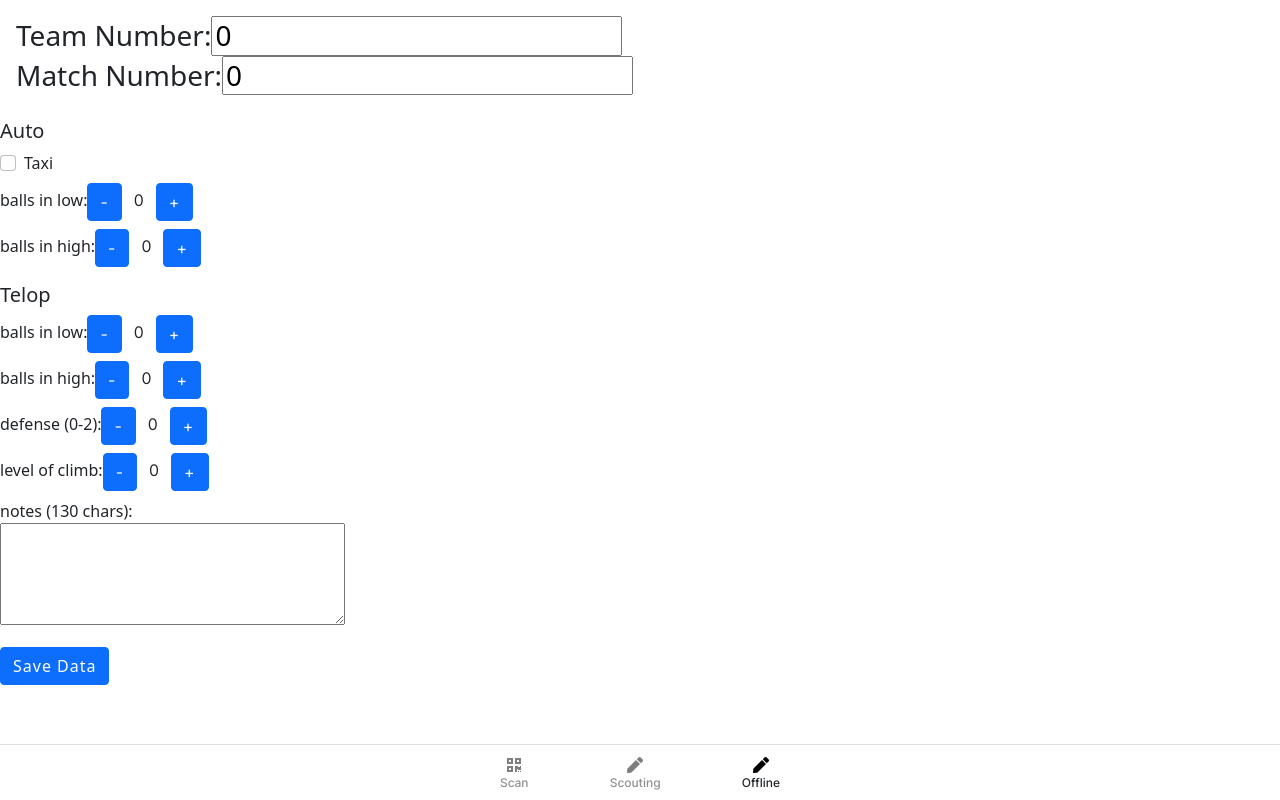
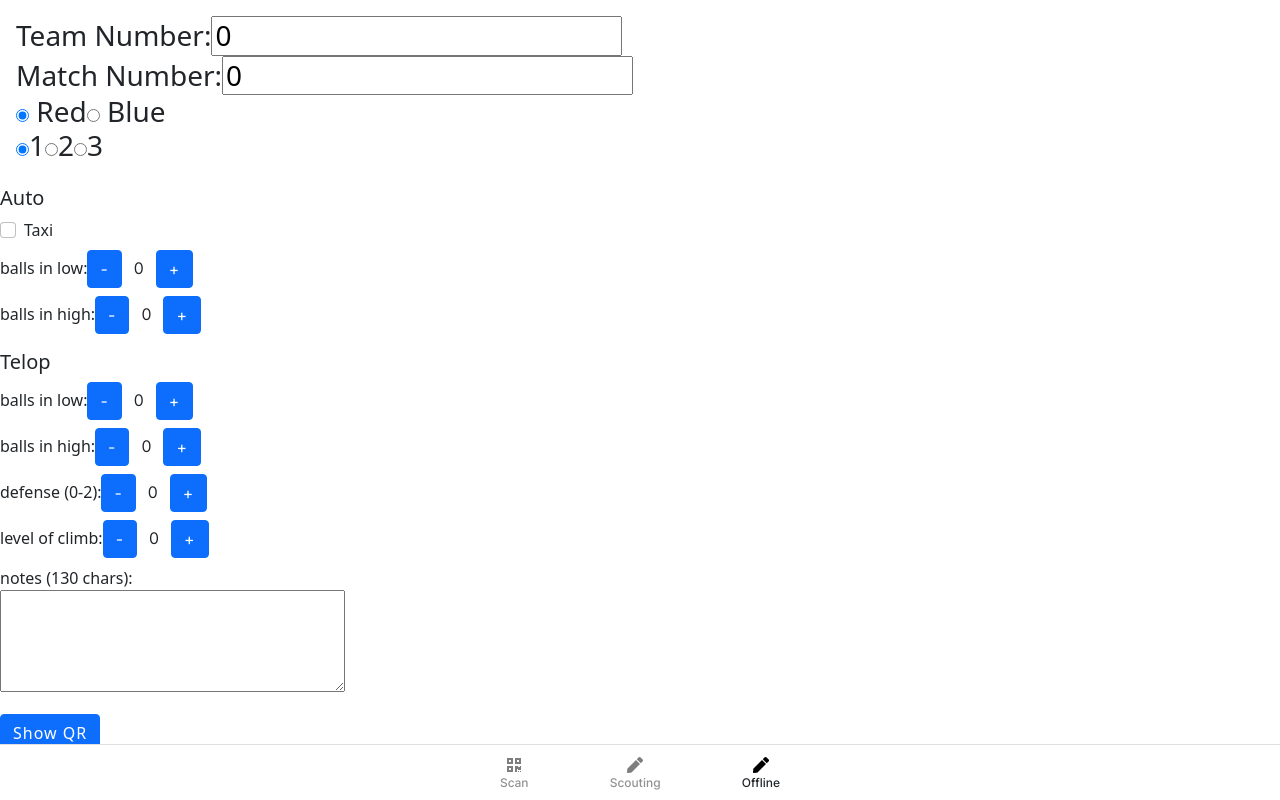
Before and after one commit to FRC-Team-955/955-scouting-pwa, a React (Create React App) app: page /955-scouting-pwa/offline in a window 1280 px wide. Built offline with nearby package versions, Linux system fonts and the light colour scheme.

Commit message:
add offline page qr gen

```diff
--- a/src/pages/offline.tsx
+++ b/src/pages/offline.tsx
@@ -1,8 +1,9 @@
 import { useState } from "react";
 import { storeMatchData } from "../api/local-storage";
 import Nav from "../components/nav";
+import QRCode from "qrcode";
 
-function Offline(){
+function Offline() {
   const [taxi, setTaxi] = useState(false);
   const [autoLow, setAutoLow] = useState(0);
   const [autoHigh, setAutoHigh] = useState(0);
@@ -15,10 +16,27 @@ function Offline(){
   const [matchNumber, setMatchNumber] = useState<number>(0);
   const [color, setColor] = useState<number>(0);
   const [dsNumber, setDsNumber] = useState<number>(0);
+  const [showQR, setShowQR] = useState(false);
+
+  const [qr, setQr] = useState("");
+  async function generateQR(text) {
+    try {
+      setQr(await QRCode.toDataURL(text)); // generates qr image and returns url of image
+    } catch (err) {
+      console.error(err);
+    }
+  }
 
   function storeData() {
+    const id = `${
+      "2022caph_qm" + matchNumber.toString()
+    }-${teamNumber.toString()}*${(matchNumber - 1) * 6 + color + dsNumber}`;
+    generateQR(
+      `${id},${teamNumber},${taxi},${autoLow},${autoHigh},${telopLow},${telopHigh},${defense},${climb}, ${notes}`
+    );
+    setShowQR(true);
     storeMatchData({
-          id: `${'2022caph_qm'+matchNumber.toString()}-${teamNumber.toString()}*${(matchNumber-1) * 6 + 0}`,
+      id,
       teamNumber: teamNumber,
       taxi,
       autoLow,
@@ -31,21 +49,63 @@ function Offline(){
     });
   }
 
-    return(
+  return (
     <div>
       <div>
         <h3 className="card-body">
           <div className="form-group">
             <label htmlFor="highball-telop">Team Number: </label>
             <div className="data-form-inputs" id="highball-telop">
-              <input type="text" value={teamNumber} onChange={(e)=>setTeamNumber(parseInt(e.target.value)||0)}></input>
+              <input
+                type="text"
+                value={teamNumber}
+                onChange={(e) => setTeamNumber(parseInt(e.target.value) || 0)}
+              ></input>
             </div>
           </div>
           <div className="form-group">
             <label htmlFor="highball-telop">Match Number: </label>
             <div className="data-form-inputs" id="highball-telop">
-              <input type="text" value={matchNumber} onChange={(e)=>setMatchNumber(parseInt(e.target.value)||0)}></input>
+              <input
+                type="text"
+                value={matchNumber}
+                onChange={(e) => setMatchNumber(parseInt(e.target.value) || 0)}
+              ></input>
             </div>
+          </div>
+          <div>
+            <input
+              type="radio"
+              onClick={() => setColor(0)}
+              checked={color === 0}
+            />{" "}
+            Red
+            <input
+              type="radio"
+              onClick={() => setColor(3)}
+              checked={color === 3}
+            />{" "}
+            Blue
+          </div>
+          <div>
+            <input
+              type="radio"
+              onClick={() => setDsNumber(0)}
+              checked={dsNumber === 0}
+            />
+            1
+            <input
+              type="radio"
+              onClick={() => setDsNumber(1)}
+              checked={dsNumber === 1}
+            />
+            2
+            <input
+              type="radio"
+              onClick={() => setDsNumber(2)}
+              checked={dsNumber === 2}
+            />
+            3
           </div>
         </h3>
         <form>
@@ -220,7 +280,9 @@ function Offline(){
               <div className="data-form-inputs" id="notes">
                 <textarea
                   value={notes}
-                onChange={(e) => setNotes(e.target.value.replaceAll(",", ";"))}
+                  onChange={(e) =>
+                    setNotes(e.target.value.replaceAll(",", ";"))
+                  }
                   maxLength={130}
                   rows={4}
                   cols={35}
@@ -229,11 +291,32 @@ function Offline(){
             </div>
           </div>
         </form>
-      <button className="btn btn-primary" onClick={storeData}>Save Data</button>
+        <button className="btn btn-primary" onClick={storeData}>
+          Show QR
+        </button>
+        {showQR ? (
+          <div
+            className="qrcard card"
+            style={{ width: "16rem", height: "20rem" }}
+          >
+            <div className="card-body">
+              <svg onClick={() => setShowQR(false)} viewBox="0 0 320 512">
+                <path
+                  fill="currentColor"
+                  d="M310.6 361.4c12.5 12.5 12.5 32.75 0 45.25C304.4 412.9 296.2 416 288 416s-16.38-3.125-22.62-9.375L160 301.3L54.63 406.6C48.38 412.9 40.19 416 32 416S15.63 412.9 9.375 406.6c-12.5-12.5-12.5-32.75 0-45.25l105.4-105.4L9.375 150.6c-12.5-12.5-12.5-32.75 0-45.25s32.75-12.5 45.25 0L160 210.8l105.4-105.4c12.5-12.5 32.75-12.5 45.25 0s12.5 32.75 0 45.25l-105.4 105.4L310.6 361.4z"
+                ></path>
+              </svg>
+              <h4>Team: {teamNumber}</h4>
+              <img src={qr} alt=""></img>
             </div>
-        <Nav selectedPage={2}/>
           </div>
-    )
+        ) : (
+          <></>
+        )}
+      </div>
+      <Nav selectedPage={2} />
+    </div>
+  );
 }
 
 export default Offline;
```
Lines whose indentation alone changed are shown as unchanged.
